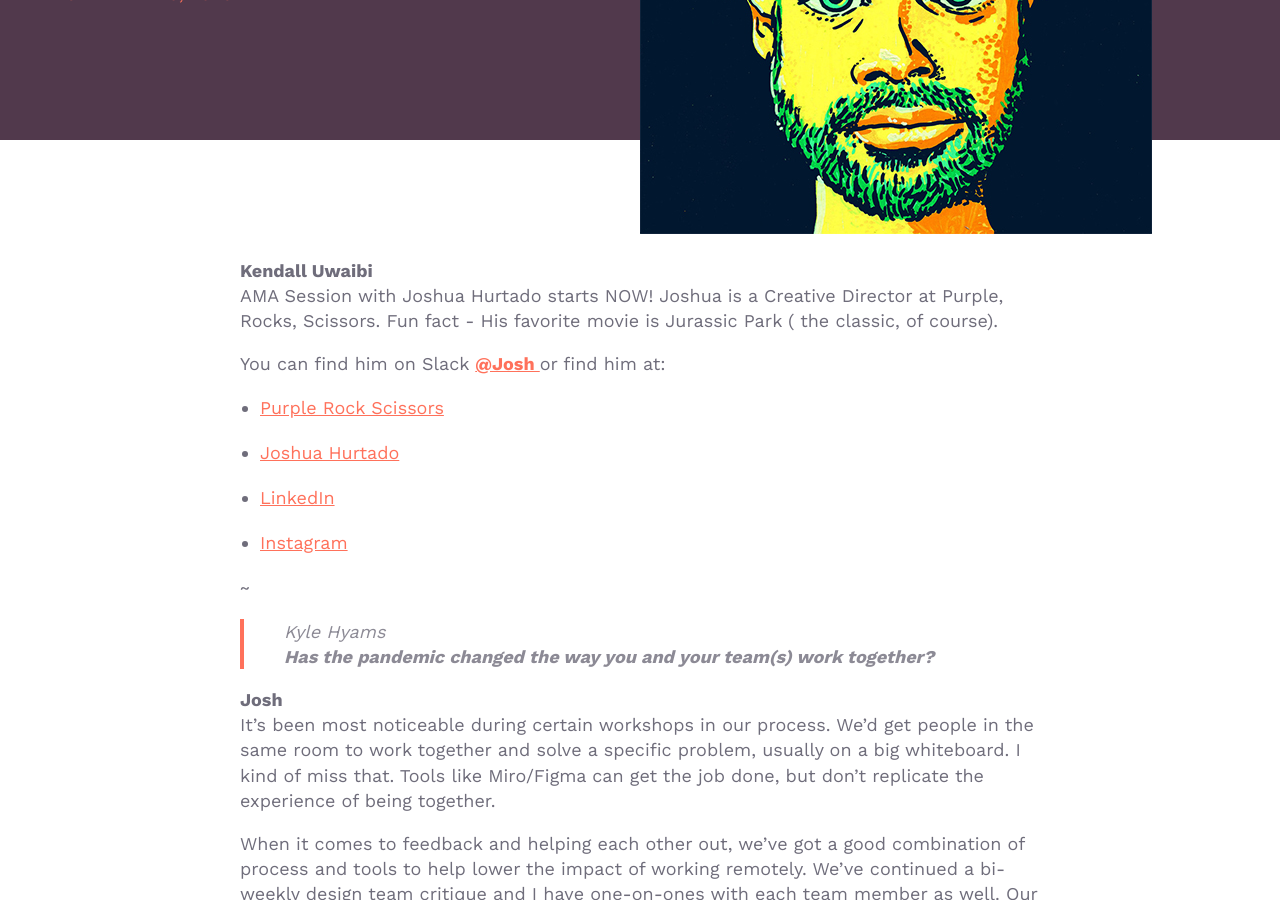
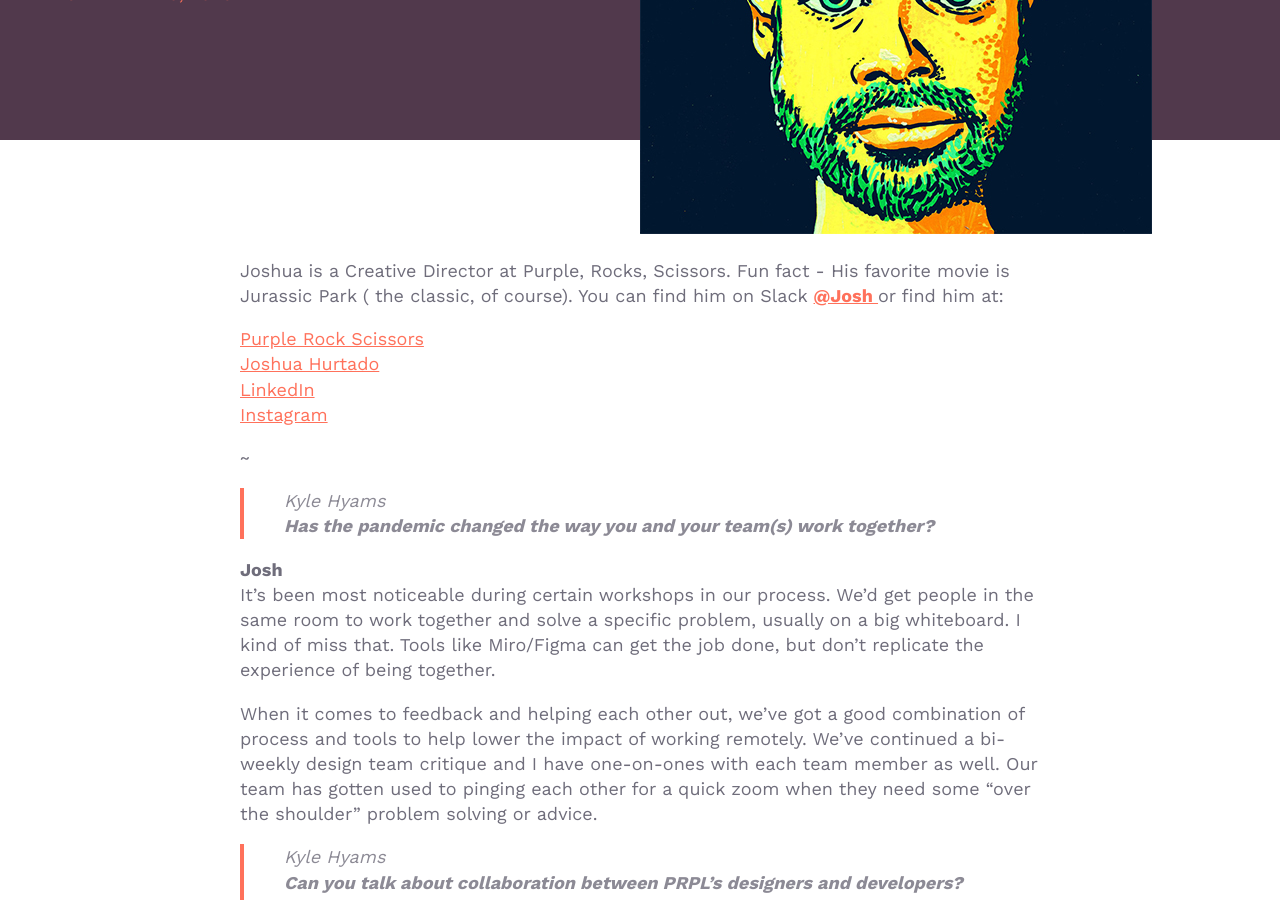
Before and after one commit to whosdustin/orlando-designers, a Jekyll site: the page built from _posts/2020-11-20-ama-with-joshua-hurtado.markdown, in a window 1280 px wide and 900 px high, scrolled down 338 px. Built offline with Jekyll 4.4.1, drawn with Linux system fonts in a browser that asks for light colours; comment, search, counter and statistics services are not loaded; some of the changed text lies outside the part shown.

Commit message:
Updated Ama With Joshua Hurtado

```diff
--- a/_posts/2020-11-20-ama-with-joshua-hurtado.markdown
+++ b/_posts/2020-11-20-ama-with-joshua-hurtado.markdown
@@ -8,18 +8,12 @@
 layout: posts-2
 ---
 
-**Kendall Uwaibi**\
-AMA Session with Joshua Hurtado starts NOW! Joshua is a Creative Director at Purple, Rocks, Scissors. Fun fact - His favorite movie is Jurassic Park ( the classic, of course).
+Joshua is a Creative Director at Purple, Rocks, Scissors. Fun fact - His favorite movie is Jurassic Park ( the classic, of course). You can find him on Slack **[@Josh ](https://orlandodesigners.slack.com/team/U01F3T2HW7K)** or find him at:
 
-You can find him on Slack **[@Josh ](https://orlandodesigners.slack.com/team/U01F3T2HW7K)** or find him at:
-
-* [Purple Rock Scissors](https://purplerockscissors.com/)
-
-* [Joshua Hurtado](joshuahurtado.com)
-
-* [LinkedIn](https://www.linkedin.com/in/joshuahurtado/)
-
-* [Instagram](https://www.instagram.com/jhurtat/?hl=en)
+[Purple Rock Scissors](https://purplerockscissors.com/)\
+[Joshua Hurtado](joshuahurtado.com)\
+[LinkedIn](https://www.linkedin.com/in/joshuahurtado/)\
+[Instagram](https://www.instagram.com/jhurtat/?hl=en)
 
 \~
 
@@ -230,13 +224,10 @@
 
 \~
 
-**Kendall Uwaibi**\
-Ok, Orlando Designers Slack! This is the end of our first AMA Event with the one and only, Joshua Hurtado of Purple, Rock, Scissors. Feel free to check his work at:
+\
+This is the end of our first AMA Event with the one and only, **Joshua Hurtado** of Purple, Rock, Scissors. Feel free to check his work at:
 
-* [Purple Rock Scissors](https://purplerockscissors.com/)
-
-* [Joshua Hurtado](joshuahurtado.com)
-
-* [LinkedIn](https://www.linkedin.com/in/joshuahurtado/)
-
-* [Instagram](https://www.instagram.com/jhurtat/?hl=en)
+[Purple Rock Scissors](https://purplerockscissors.com/)\
+[Joshua Hurtado](joshuahurtado.com)\
+[LinkedIn](https://www.linkedin.com/in/joshuahurtado/)\
+[Instagram](https://www.instagram.com/jhurtat/?hl=en)
```
